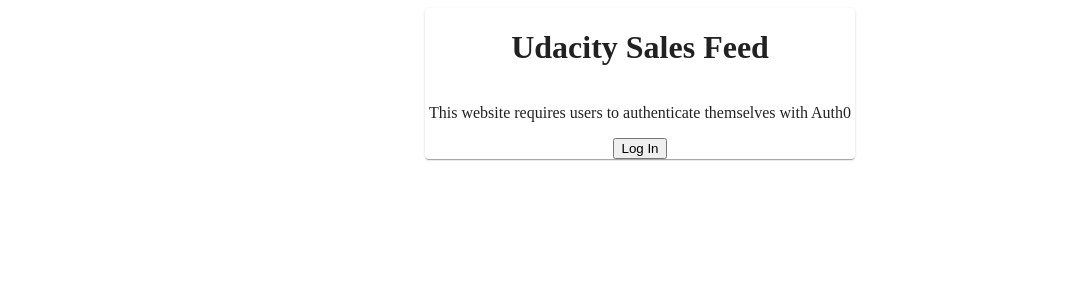
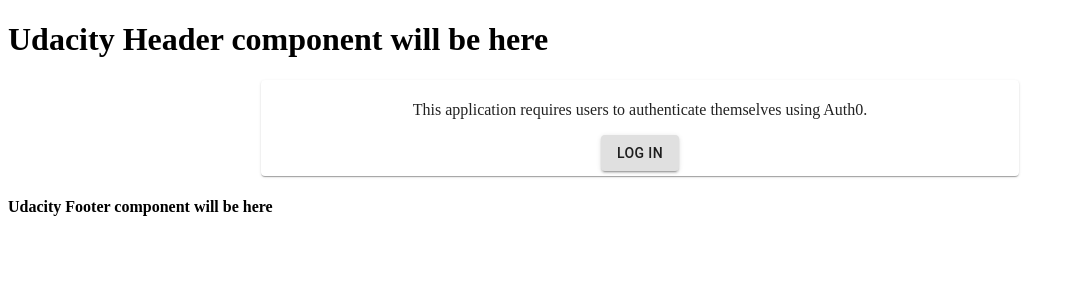
Before and after one commit to Eperuza/udacity-capstone, a React (Create React App) app in the folder frontend/: page / in a window 1280 px wide. Shown: the top 300 px of the page, without its empty margins (0-1075 px from the left). Built offline with nearby package versions, Linux system fonts and the light colour scheme.

Commit message:
Skeleton of application structure made

```diff
--- a/frontend/src/App.js
+++ b/frontend/src/App.js
@@ -2,16 +2,21 @@
 import { useAuth0 } from '@auth0/auth0-react';
 import Login from './pages/Login'
 import Profile from './pages/Profile';
+import Feed from './pages/Feed'
 
 export default function App() {
-  const {isAuthenticated} = useAuth0();
+  const {isAuthenticated, user} = useAuth0();
 
   return(
-    isAuthenticated ? (
+    <div className="App">
+      <h1>Udacity Header component will be here</h1>
+    {isAuthenticated ? (
       <div>
-        <Profile/>
+        <Feed userEmail = {user.email}/>
       </div>
     )
-    : <Login/>
+    : <Login/>}
+    <h4>Udacity Footer component will be here</h4>
+  </div>
   )
 }
--- /dev/null
+++ b/frontend/src/pages/Feed.js
@@ -0,0 +1,15 @@
+import React from 'react'
+
+export default function Feed({userEmail}) {
+  const items = ['item1', 'item2', 'item3', 'item4']
+  return (
+    <div className = "feed">
+      {
+        items.map( item => {
+          return <ul>item</ul>
+        })
+      }
+      {userEmail}
+    </div>
+  )
+}
--- a/frontend/src/pages/Login.js
+++ b/frontend/src/pages/Login.js
@@ -1,17 +1,20 @@
 import React from 'react'
 import { useAuth0 } from "@auth0/auth0-react";
-import Paper from '@material-ui/core/Paper';
+import {Paper, Button} from '@material-ui/core';
 import { makeStyles } from '@material-ui/core/styles';
-import { mergeClasses } from '@material-ui/styles';
 
 const useStyles = makeStyles(() => ({
   root: {
     display: 'flex',
     flexDirection: 'column',
     justifyContent: 'space-evenly',
-    marginLeft: '33%',
-    marginRight: '33%',
-    alignItems: 'center'
+    marginLeft: '20%',
+    marginRight: '20%',
+    alignItems: 'center',
+    padding: '5px'
+  },
+  button: {
+    variant: 'contained'
   }
 }))
 
@@ -20,10 +23,8 @@
   const classes = useStyles();
   return (
       <Paper className = {classes.root}>
-        <h1>Udacity Sales Feed</h1>
-        <p>This website requires users to authenticate themselves with Auth0</p>
-        <button onClick={() => loginWithRedirect()}>Log In</button>
-
+        <p>This application requires users to authenticate themselves using Auth0.</p>
+        <Button className= {classes.button} variant = 'contained' onClick={() => loginWithRedirect()}>Log In</Button>
       </Paper>
   )
 }
```
